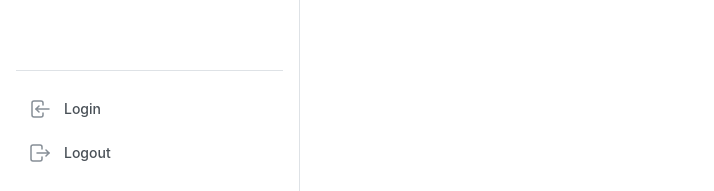
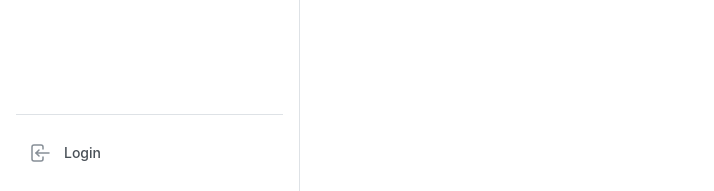
Before and after one commit to MarginalCasey/leading-information-system-offline-assignment, a React (Create React App) app: page /home in a window 1280 px wide. Shown: the part 609-800 px from the top of the page, without its empty margins (0-714 px from the left). Built offline with nearby package versions, Linux system fonts and the light colour scheme.

Commit message:
Handle logout and redirect after user logged in

```diff
--- a/src/App.js
+++ b/src/App.js
@@ -2,10 +2,13 @@ import { Navigate, Route, Routes } from "react-router-dom";
 import "./App.css";
 import Left from "./Left";
 import Right from "./Right";
+import useUserStore from "./hooks/useUserStore";
 import Home from "./pages/Home";
 import Login from "./pages/Login";
 
 function App() {
+  const user = useUserStore((state) => state.user);
+
   return (
     <div className="App">
       <Left />
@@ -13,7 +16,9 @@ function App() {
         <Routes>
           <Route path="/" element={<Navigate to="/home" replace />} />
           <Route path="/home" Component={Home} />
-          <Route path="/login" Component={Login} />
+          <Route element={user ? <Navigate to="/" replace /> : undefined}>
+            <Route path="/login" Component={Login} />
+          </Route>
         </Routes>
       </Right>
     </div>
--- a/src/Left.css
+++ b/src/Left.css
@@ -26,6 +26,7 @@
   padding: var(--mantine-spacing-xs) var(--mantine-spacing-sm);
   border-radius: var(--mantine-radius-sm);
   font-weight: 500;
+  cursor: pointer;
 }
 
 .link:hover {
--- a/src/Left.js
+++ b/src/Left.js
@@ -1,10 +1,14 @@
 import { IconHome, IconLogin, IconLogout } from "@tabler/icons-react";
 import { NavLink } from "react-router-dom";
 import "./Left.css";
+import useUserStore from "./hooks/useUserStore";
 
 const data = [{ link: "/home", label: "Home", icon: IconHome }];
 
 function Left() {
+  const user = useUserStore((state) => state.user);
+  const resetUser = useUserStore((state) => state.resetUser);
+
   const links = data.map((item) => (
     <NavLink className="link" to={item.link} key={item.label}>
       <item.icon className="linkIcon" stroke={1.5} />
@@ -12,18 +16,26 @@ function Left() {
     </NavLink>
   ));
 
+  const handleLogout = () => {
+    resetUser();
+  };
+
   return (
     <nav className="navbar">
       <div className="navbarMain">{links}</div>
       <div className="footer">
+        {!user && (
           <NavLink className="link" to="/login">
             <IconLogin className="linkIcon" stroke={1.5} />
             <span>Login</span>
           </NavLink>
-        <a className="link" href="#">
+        )}
+        {user && (
+          <div className="link" onClick={handleLogout}>
             <IconLogout className="linkIcon" stroke={1.5} />
             <span>Logout</span>
-        </a>
+          </div>
+        )}
       </div>
     </nav>
   );
```
Lines whose indentation alone changed are shown as unchanged.
